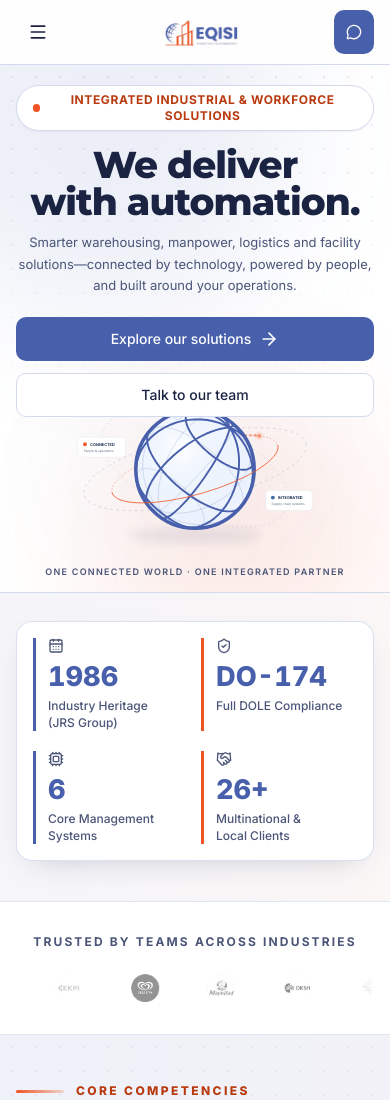
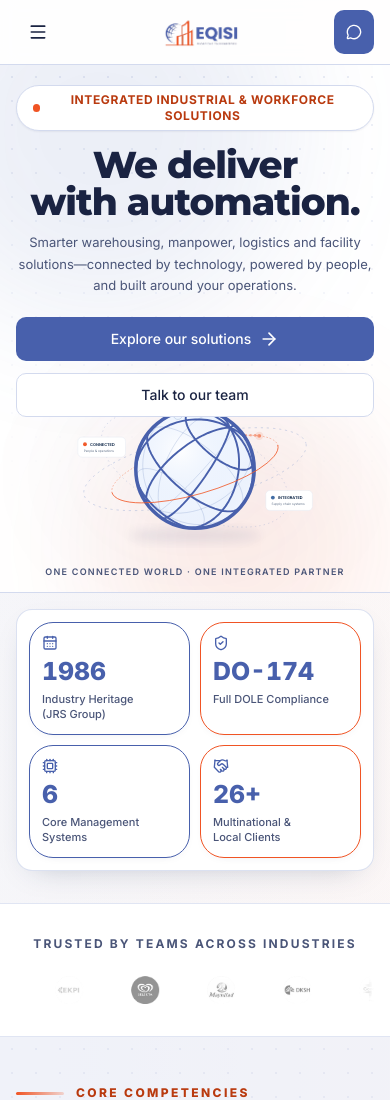
Before and after one commit to isturiscedrick/EQISI, a React (Vite) app in the folder vite-react-template/: page / in a window 390 px wide. Shown: the top 1100 px of the page. Built offline with nearby package versions, Linux system fonts and the light colour scheme.

Commit message:
Polish mobile homepage highlight statistic tiles

```diff
--- a/vite-react-template/src/pages/HomePage.tsx
+++ b/vite-react-template/src/pages/HomePage.tsx
@@ -52,18 +52,18 @@ export function Component() {
       />
 
       {/* Key stats: a card that overlaps the hero */}
-      <section className="relative z-10 pt-7 pb-10 sm:py-16" aria-label="Key Highlights">
+      <section className="relative z-10 pt-4 pb-8 sm:py-16" aria-label="Key Highlights">
         <Container>
-          <div className="grid grid-cols-2 gap-x-3 gap-y-5 rounded-2xl border border-border/80 bg-surface p-4 shadow-[0_10px_30px_-18px_rgba(30,53,84,0.35)] sm:gap-6 sm:rounded-3xl sm:p-8 md:grid-cols-4">
+          <div className="grid grid-cols-2 gap-2.5 rounded-2xl border border-border/80 bg-surface p-3 shadow-[0_10px_30px_-18px_rgba(30,53,84,0.35)] sm:gap-4 sm:rounded-3xl sm:p-6 md:grid-cols-4">
             {stats.map((s, i) => (
-              <Reveal key={s.label} delay={i * 100} className={cn('min-w-0 border-l-[3px] pl-3 sm:border-l-4 sm:pl-4', s.tone)}>
-                <s.icon aria-hidden="true" className="mb-1.5 size-4 text-fg-muted sm:mb-2 sm:size-5" />
+              <Reveal key={s.label} delay={i * 100} className={cn('min-w-0 rounded-xl border border-border/70 bg-canvas/70 p-3 shadow-[0_3px_12px_-9px_rgba(30,53,84,0.28)] sm:rounded-2xl sm:p-4', s.tone)}>
+                <s.icon aria-hidden="true" className="mb-2 size-4 text-primary sm:size-5" />
                 <CountUp
                   value={s.value}
                   from={s.from}
-                  className="text-[1.7rem] font-extrabold tabular-nums leading-tight text-primary sm:text-4xl"
+                  className="block text-[1.55rem] font-extrabold tabular-nums leading-none text-primary sm:text-4xl"
                 />
-                <p className="mt-1 text-xs font-medium leading-snug text-fg-muted sm:text-sm">{s.label}</p>
+                <p className="mt-2 text-[11px] font-medium leading-snug text-fg-muted sm:text-sm">{s.label}</p>
               </Reveal>
             ))}
           </div>
```
